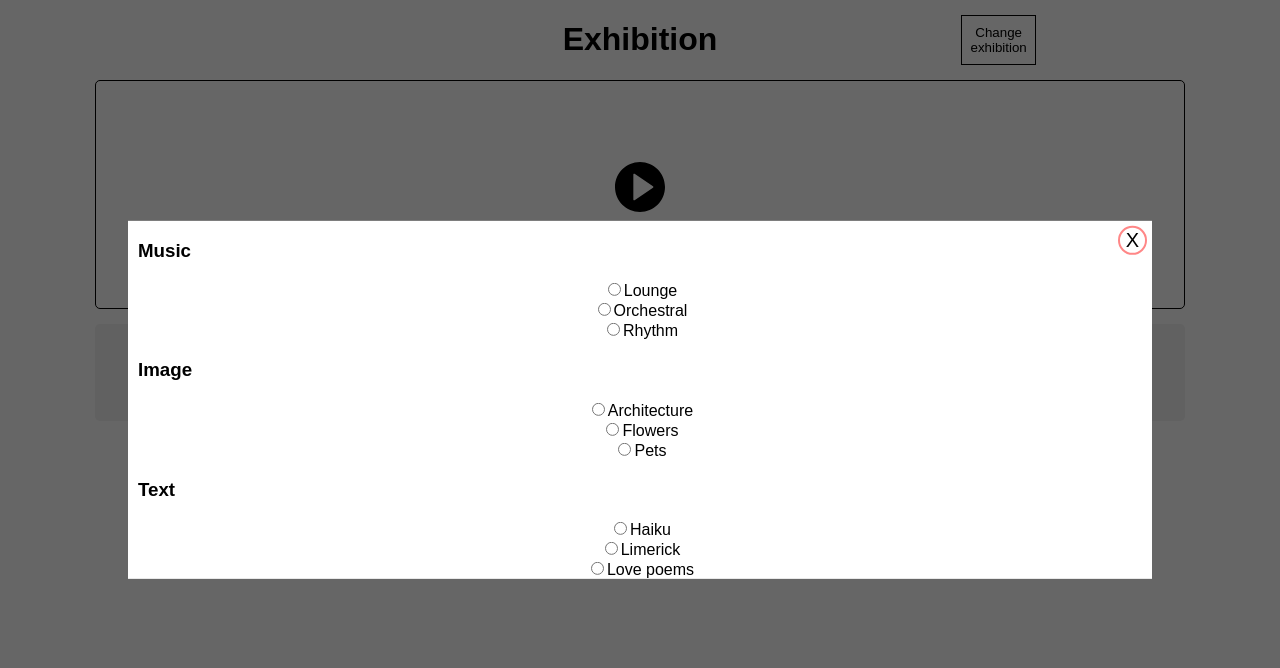
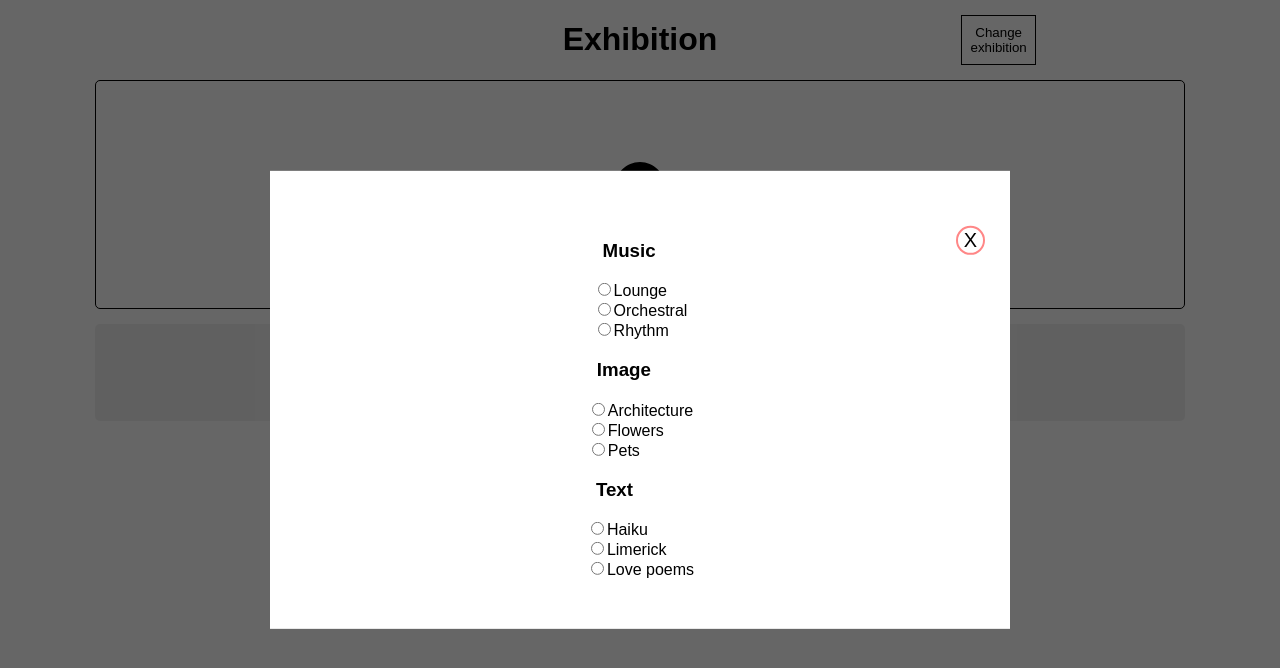
Before and after one commit to IT2810/it2810-webutvikling-h18-prosjekt-2-gruppe--33, a React (Create React App) app: page / in a window 1280 px wide. Both pictures are taken after a click on the button "Change exhibition". Shown: the top 668 px of the page. Built offline with nearby package versions, Linux system fonts and the light colour scheme; no server answers.

Commit message:
Menu styling and fixed initial navbar color

```diff
--- a/src/components/Menu.js
+++ b/src/components/Menu.js
@@ -55,6 +55,7 @@ export default class Menu extends React.Component {
             <div className="Menu">
                 <div className="Menu-main">
                 <button className="close-menu-button" onClick={this.props.handleMenu}>X</button>
+                  <div className="itemsContainer">
                     <div className="MusicMenu" onChange={this.handleRadioMusicEvent}>
                         <h3 className="MenuHeader">Music</h3>
                         <div>
@@ -106,7 +107,7 @@ export default class Menu extends React.Component {
                         <input className="radio-input" type="radio" id="louie" name="text" value="love_poems" />
                         <label htmlFor="louie">Love poems</label>
                         </div>
-
+                      </div>
                     </div>
                 </div>
             </div>
--- a/src/components/NavBar.js
+++ b/src/components/NavBar.js
@@ -5,7 +5,7 @@ import '../styles/components/NavBar.css';
 
 export default class NavBar extends Component {
   state = {
-    activeButton: [false, false, false, false]
+    activeButton: [true, false, false, false]
   }
   tabClick= (e) => {
       const tab = parseInt(e.target.value);
--- a/src/styles/components/Menu.css
+++ b/src/styles/components/Menu.css
@@ -13,24 +13,49 @@
 .Menu-main{
     position:fixed;
     background: white;
-    width: 80%;
+    width: 50%;
     height: auto;
     top:50%;
     left:50%;
     transform: translate(-50%,-50%);
+    padding: 50px;
 }
 
 .close-menu-button {
     border: 2px solid #ff8787;
     border-radius: 100%;
-    float: right;
+    right: 20px;
     margin: 5px;
     font-size: 20px;
+    position: absolute;
 }
 
 .MenuHeader{
-    text-align: left;
+    text-align: center;
     margin-left: 10px;
+}
+.MusicMenu{
+  display: flex;
+  flex-direction: column;
+  align-items: flex-start;
+  margin: 0 auto;
+}
+.TextMenu{
+  display: flex;
+  flex-direction: column;
+  align-items: flex-start;
+  margin: 0 auto;
+}
+.ImageMenu{
+  display: flex;
+  flex-direction: column;
+  align-items: flex-start;
+  margin: 0 auto;
+}
+.itemsContainer{
+  display: flex;
+  justify-content: center;
+  flex-direction: column;
 }
 
 .input-radio{
```
